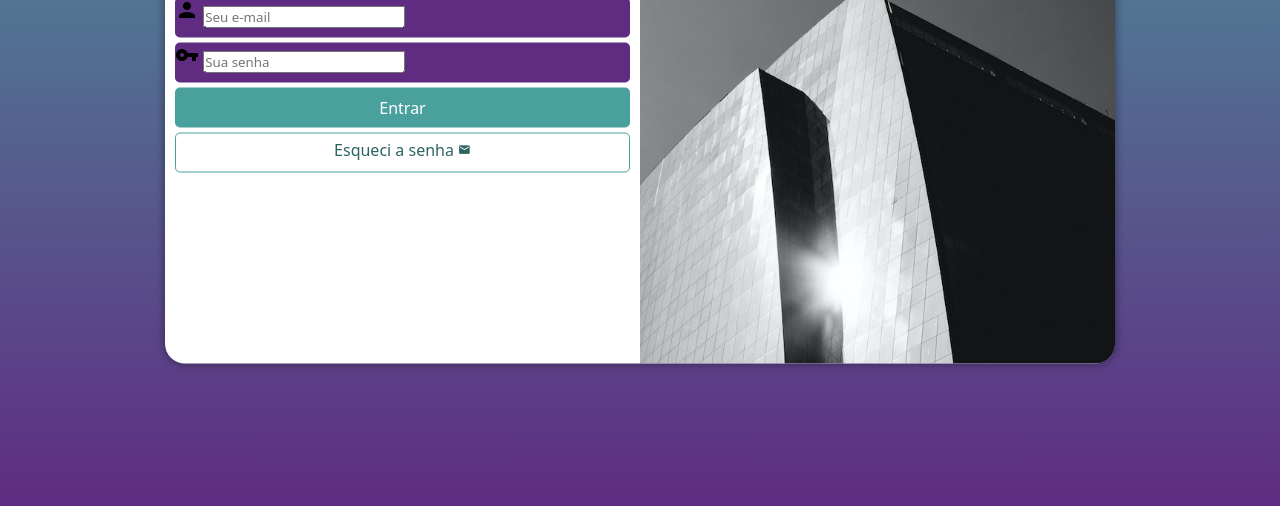
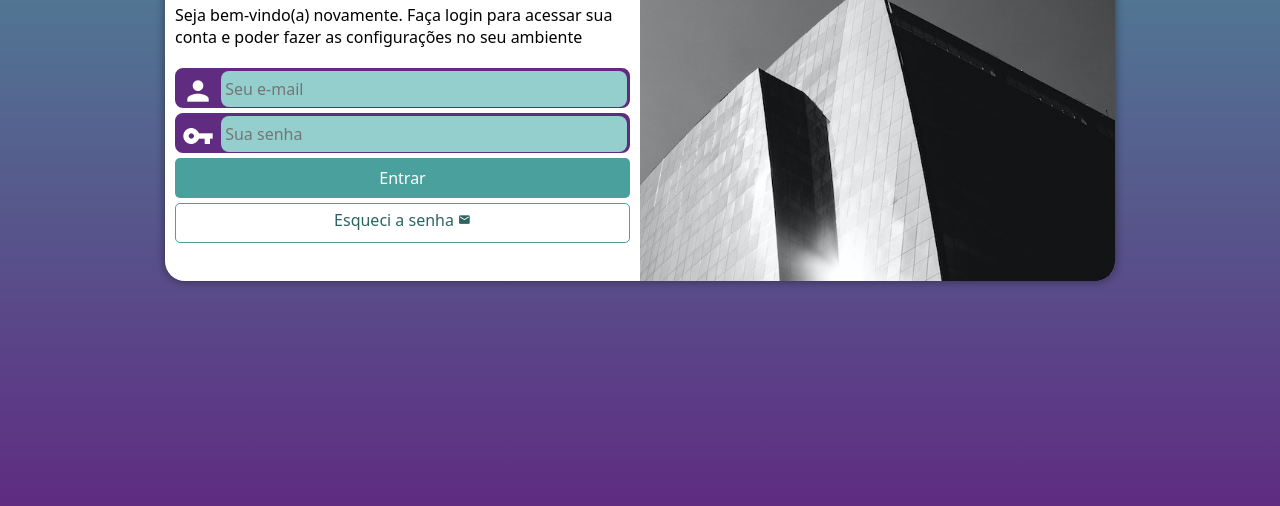
Before and after one commit to nubextremis/projeto-login, a plain HTML site: page index.html in a window 1280 px wide. Shown: the part 294-800 px from the top of the page. Drawn offline with Linux system fonts and the light colour scheme.

Commit message:
tela pronta + fix transform

```diff
--- a/estilos/media-query.css
+++ b/estilos/media-query.css
@@ -7,6 +7,7 @@
 
     section#login {
         width: 80vw;
+        height: 280px;
     }
 
     section#login div#imagem {
@@ -19,6 +20,17 @@
         float: right;
         width: 70%;
     }
+
+    div.campo input {
+        background-color: #94cfcd;
+        font-size: 1em;
+        width: calc(100% - 45px);
+        height: 100%;
+        transform: translateY(-13px);
+        border: 0px;
+        border-radius: 8px;
+        padding: 4px;
+    }
 }
 
 @media screen and (min-width: 992px) {
@@ -28,6 +40,7 @@
 
     section#login {
         width: 950px;
+        height: 350px;
     }
 
     section#login div#imagem {
@@ -46,6 +59,7 @@
     }
 
     div#formulario p {
-        font-size: 1.2em;
+        font-size: 1em;
+        margin: 20px 0px;
     }
 }
--- a/estilos/style.css
+++ b/estilos/style.css
@@ -29,7 +29,6 @@ section#login {
     position: absolute;
     top: 50%;
     left: 50%;
-    transform: translate(-50%, -50%);
     overflow: hidden;
 
     background-color: white;
@@ -38,6 +37,7 @@ section#login {
     border-radius: 20px;
     box-shadow: 0px 0px 10px rgba(0, 0, 0, 0.452);
 
+    transform: translate(-50%, -50%);
     transition: width .3s, heigth .3s;
     transition-timing-function: ease;
 }
@@ -66,15 +66,40 @@ div#formulario p {
 
 form div.campo {
     background-color: #5f2c82;
+    border: 2px solid #5f2c82;
     display: block;
     width: 100%;
     height: 40px;
-    border-radius: 5px;
+    border-radius: 8px;
     margin: 5px 0px;
 }
 
 div.campo label {
     display: none;
+}
+
+div.campo i {
+    color: white;
+    font-size: 2em;
+    width: 40px;
+    padding: 5px;
+}
+
+div.campo input {
+    background-color: #94cfcd;
+    font-size: 1em;
+    width: calc(100% - 45px);
+    height: 100%;
+
+    border: 0px;
+    border-radius: 8px;
+    padding: 4px;
+    transform: translateY(-12px);
+}
+
+div.campo input:focus-within {
+    background-color: white;
+    border: none;
 }
 
 form input[type=submit] {
```
